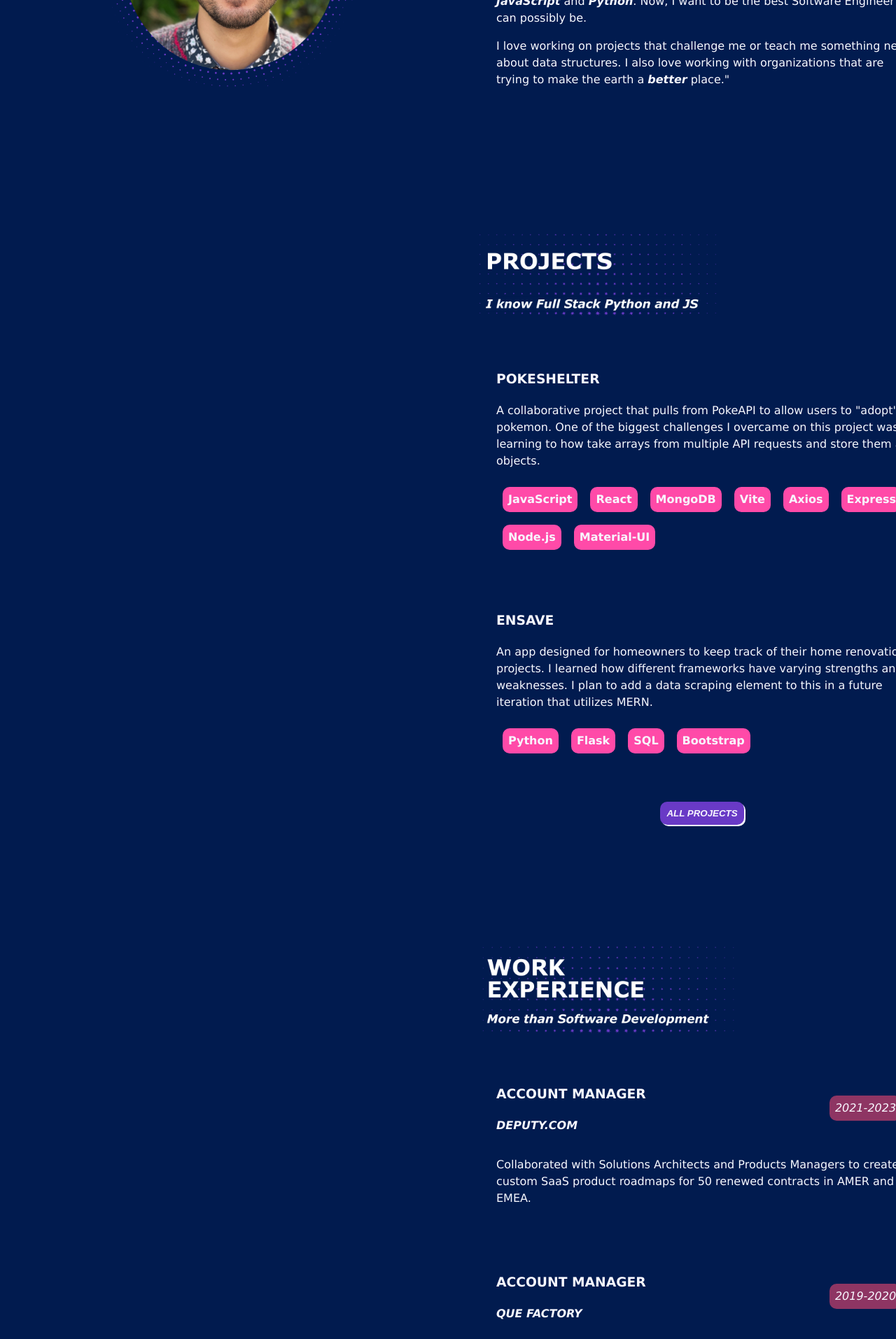
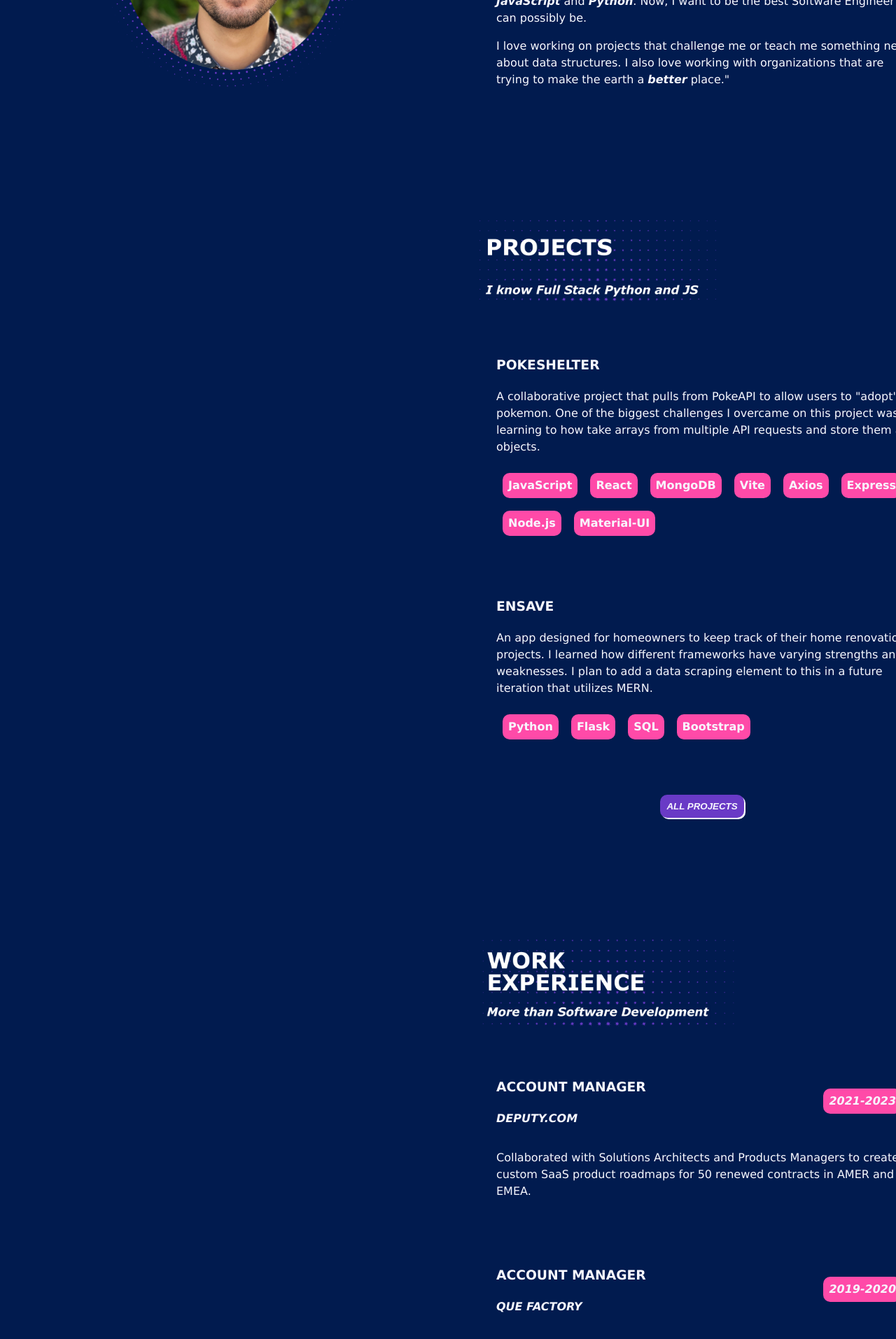
Before and after one commit to JoeTomlin/joesite, a React (Vite) app: page / in a window 1280 px wide. Shown: the part 600-2514 px from the top of the page at 70% size. Built offline with nearby package versions, Linux system fonts and the light colour scheme.

Commit message:
Clean up styling

```diff
--- a/src/App.css
+++ b/src/App.css
@@ -50,5 +50,5 @@
 
 .hiddenButton {
   background-color: #693ac6;
-  box-shadow: 4px 3px ghostwhite;
+  box-shadow: 4px 3px #f8f8ff;
 }
--- a/src/App.jsx
+++ b/src/App.jsx
@@ -29,6 +29,13 @@ function App() {
   };
 }, []);
 
+  const boundary = document.getElementsByClassName('projectCard', 'xpCard');
+  function mouseOverFunction() {
+      projectCard.style.background-color == '#693ac6';
+      projectCard.style.box-shadow == '4px 3px #f8f8ff';
+  };
+  boundary.onmouseover = mouseOverFunction;
+
   return (
     <>
       <div className='body'>
--- a/src/components/Projects.css
+++ b/src/components/Projects.css
@@ -3,7 +3,7 @@
 }
 
 .projectDot {
-    margin-top: 0px;
+    margin-top: -20px;
     margin-bottom: -100px;
     margin-left: -40px;
     width: 400px;
@@ -47,6 +47,7 @@ a {
     justify-content: center;
     z-index: 10;
     border-radius: 10px 10px 10px 10px;
+    margin-top: 10px;
     padding: 9px;
     cursor: pointer;
 
--- a/src/components/WorkXP.css
+++ b/src/components/WorkXP.css
@@ -32,18 +32,20 @@
     height: min-content;
     padding: 6px 8px 6px 8px;
     margin: 9px;
-    background-color: #8e3563;
+    background-color: #FF4AA8;
     border-radius: 10px 10px 10px 10px;
     font-style: italic;
+    font-weight: bold;
 }
 
 #fullResume {
     display: flex;
     justify-content: center;
     z-index: 10;
-    margin-top: 45px;
+    margin-top: 10px;
     border-radius: 10px 10px 10px 10px;
     padding: 9px;
+    cursor: pointer;
 
 
     color: ghostwhite;
```
